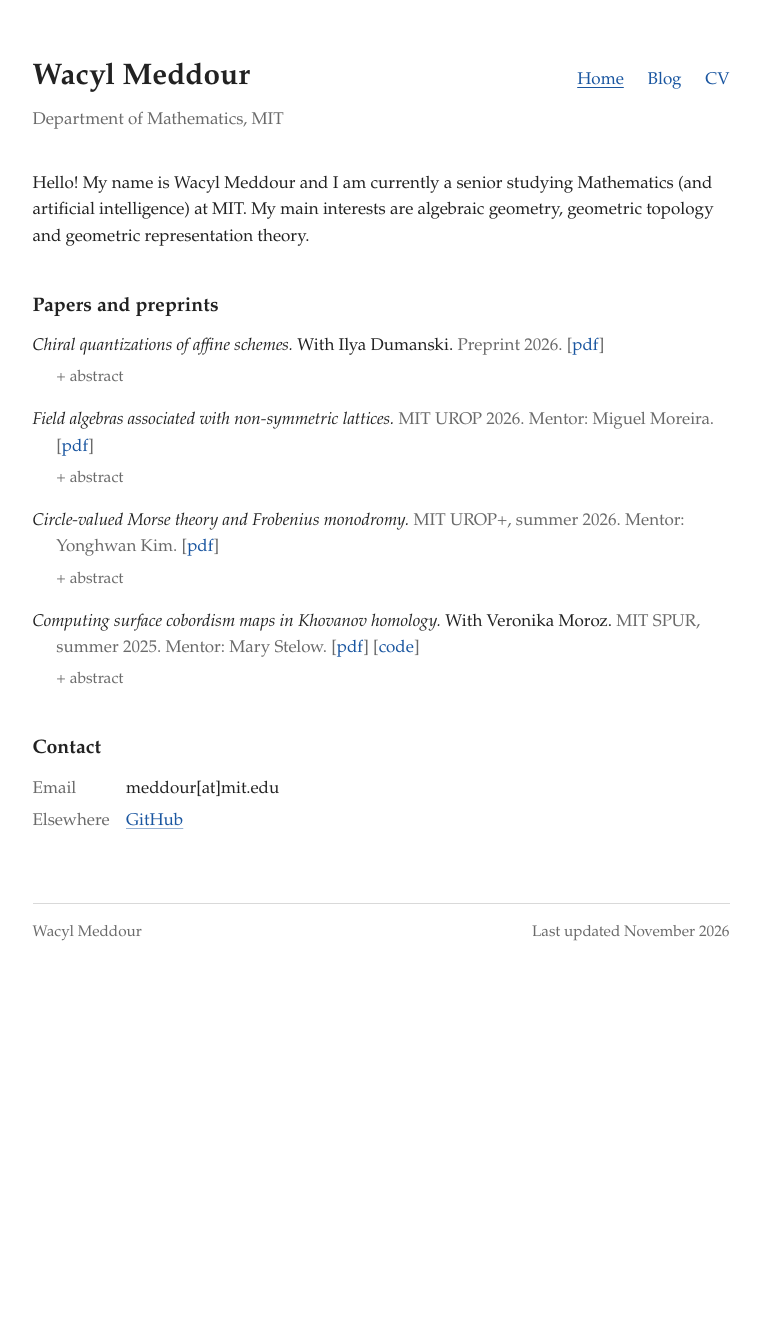
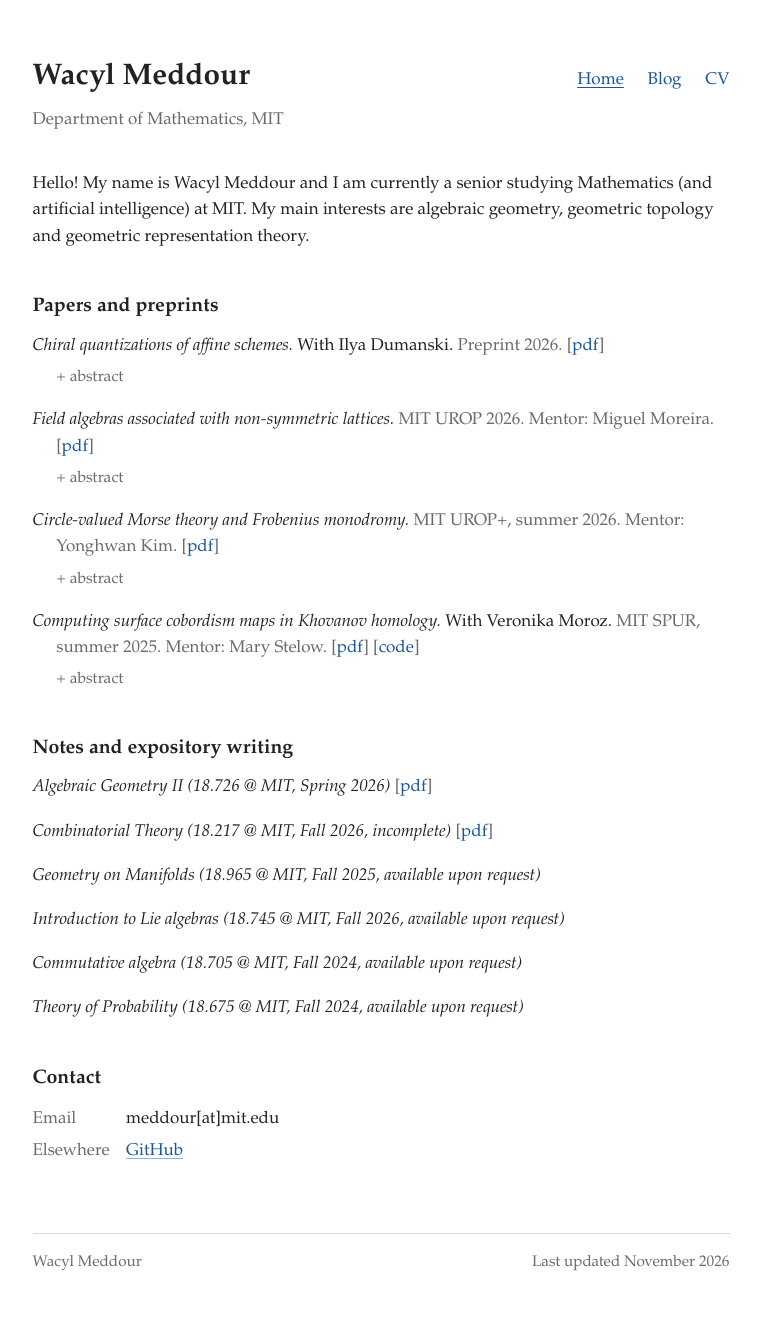
Before and after one commit to Wacyl/Wacyl.github.io, a Jekyll site: the page built from index.html, in a window 1280 px wide. Shown: the whole page, without its empty margins (259-1020 px from the left). Built offline with Jekyll 4.4.1, drawn with Linux system fonts in a browser that asks for light colours; before the commit the page ends 1013 px from its top, so only the background shows below that.

Commit message:
Add lecture notes for multiple MIT courses
Added lecture notes for various MIT courses with PDF links.

```diff
--- a/_data/notes.yml
+++ b/_data/notes.yml
@@ -1,4 +1,13 @@
 # Lecture notes and expository writing. Same fields as papers.yml.
 # The section is hidden on the homepage while this list is empty.
 
-[]
+- title: Algebraic Geometry II (18.726 @ MIT, Spring 2026)
+  pdf: https://wacyl.github.io/notes/18_726_Algebraic_Geometry_II_Notes.pdf
+
+- title: Combinatorial Theory (18.217 @ MIT, Fall 2026, incomplete)
+  pdf: https://math.mit.edu/~apost/courses/18.217_2026/
+
+- title: Geometry on Manifolds (18.965 @ MIT, Fall 2025, available upon request)
+- title: Introduction to Lie algebras (18.745 @ MIT, Fall 2026, available upon request)
+- title: Commutative algebra (18.705 @ MIT, Fall 2024, available upon request)
+- title: Theory of Probability (18.675 @ MIT, Fall 2024, available upon request)
```
